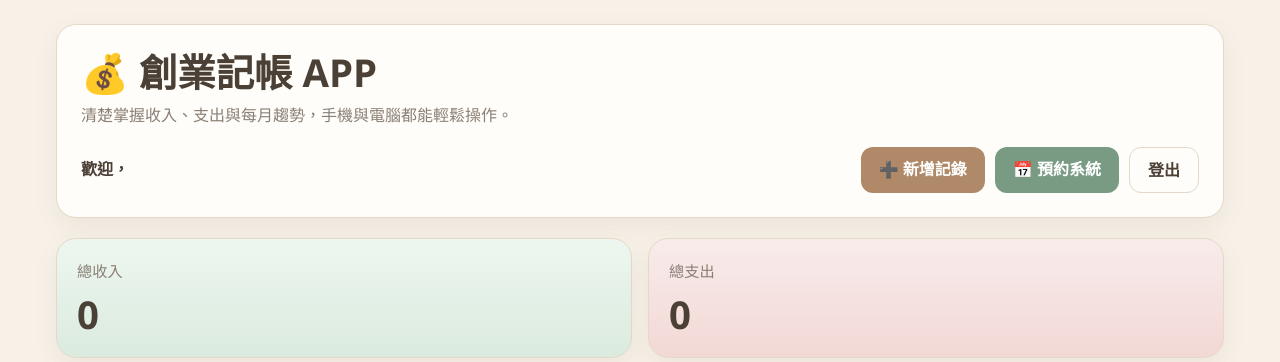
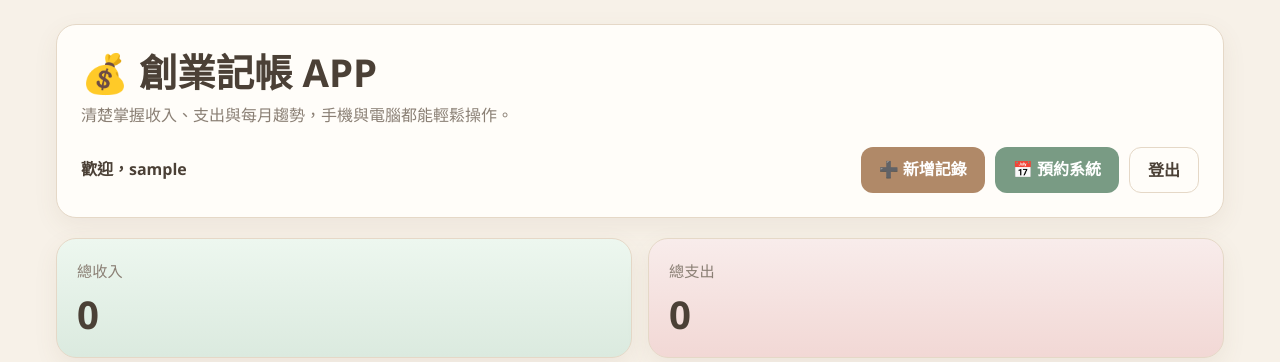
Before and after one commit to wade1015/accounting-app, a Flask app: page / in a window 1280 px wide. Shown: the top 362 px of the page. Run offline with Flask 3, Linux system fonts and the light colour scheme; the visitor is signed in with stand-in values (Sample User, id 1); data that the repository does not hold is empty.

Commit message:
Update index.html

```diff
--- a/templates/index.html
+++ b/templates/index.html
@@ -271,7 +271,7 @@
             </div>
 
             <div class="user-row">
-                <p class="welcome-text">歡迎，{{ session["user"] }}</p>
+                <p class="welcome-text">歡迎，{{ session["username"] }}</p>
                 <div class="action-group">
                     <a href="/add" class="btn btn-soft btn-primary-soft">➕ 新增記錄</a>
                     <a href="/booking" class="btn btn-soft btn-success-soft">📅 預約系統</a>
```
